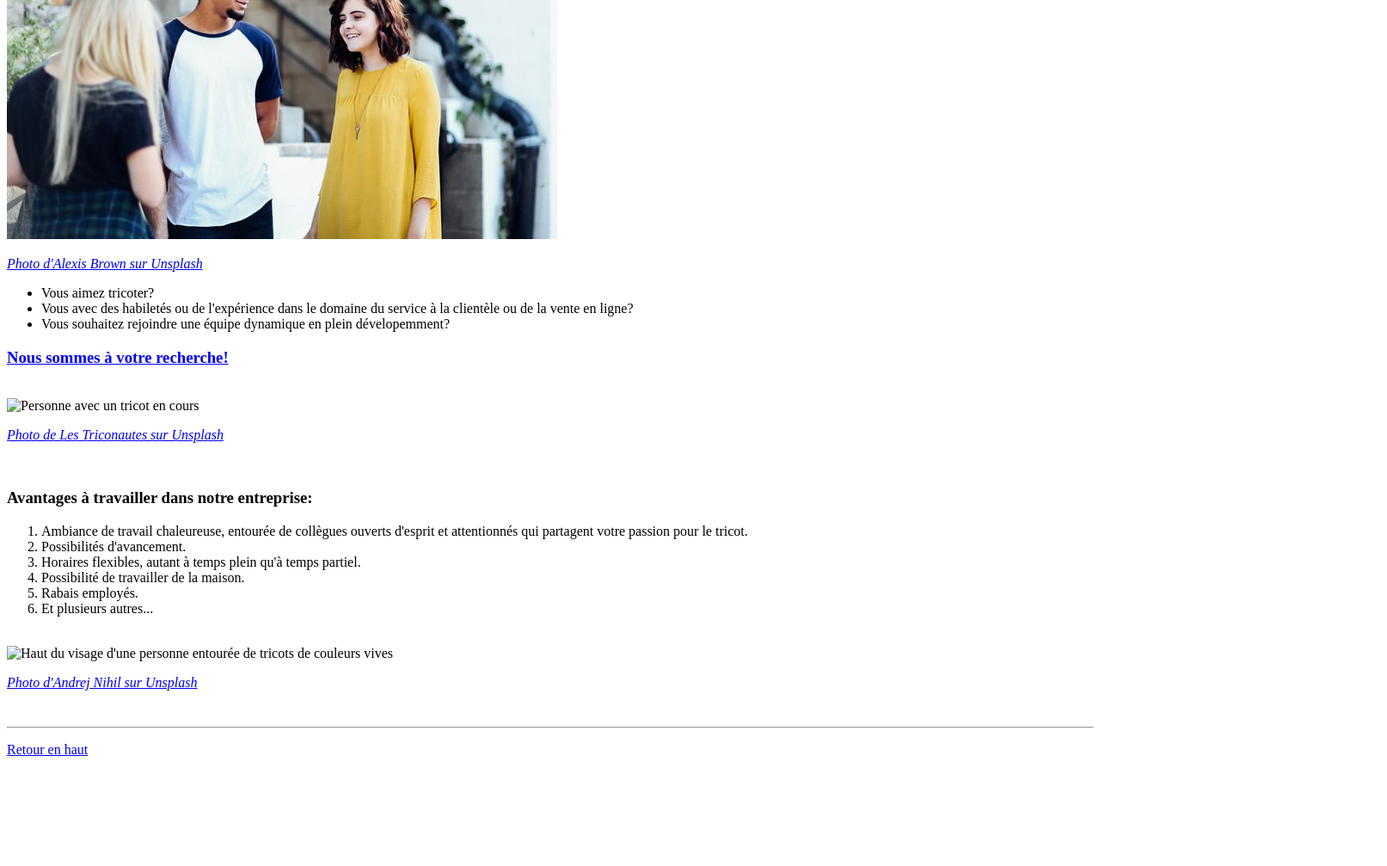
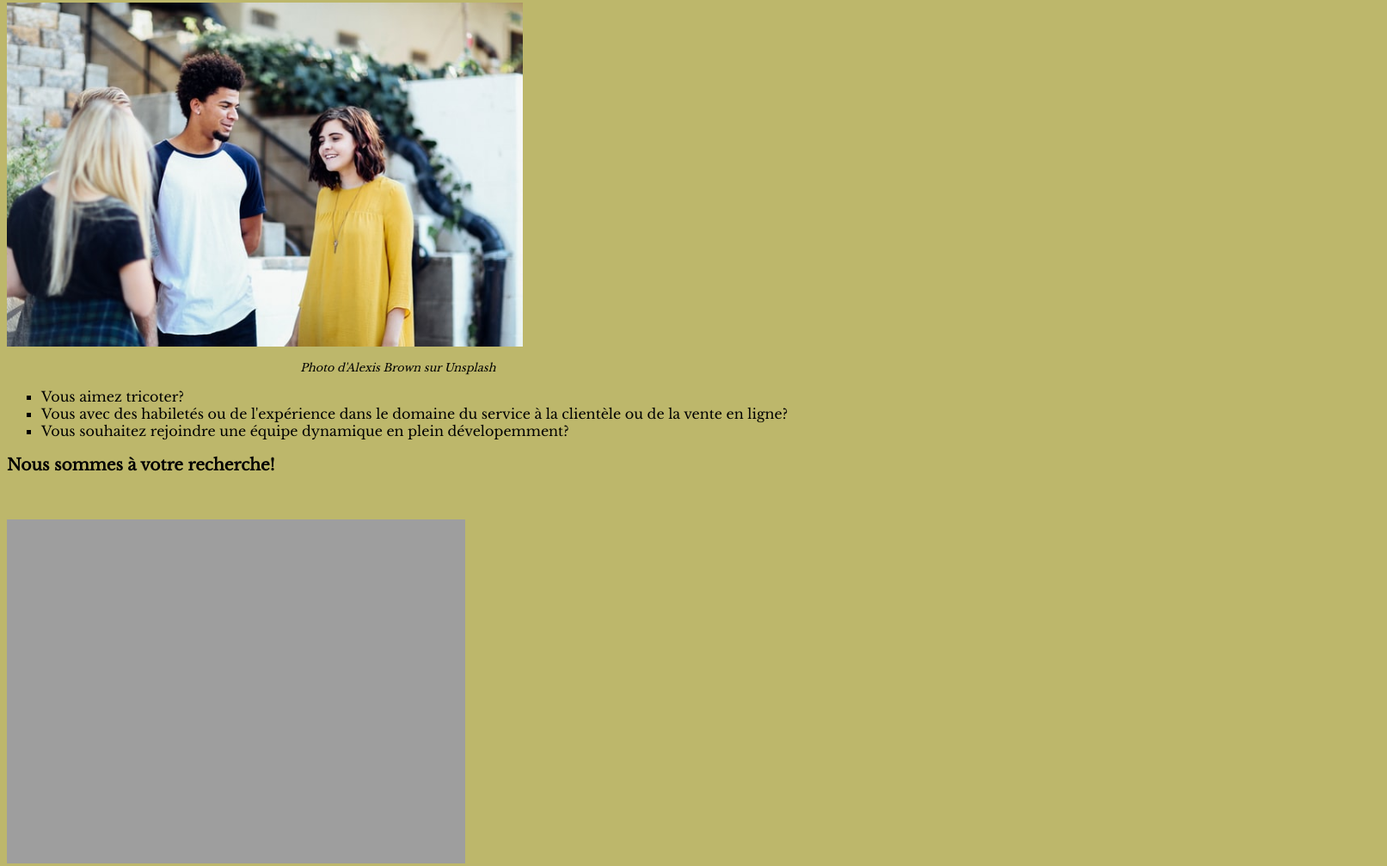
Before and after one commit to DashaTaillefer/TP2, a plain HTML site: page TP1/html/carriere.html in a window 1280 px wide. Shown: the part 744-1751 px from the top of the page at 86% size, 1613 px wide, since content can reach past the window. Before the commit the page ends 1641 px from the top, so only its background shows below. Drawn offline with nearby package versions, Linux system fonts and the light colour scheme; the site is published under a folder, as on GitHub Pages, so addresses that start at the root find nothing.

Commit message:
Modification de certains chemins en lien avec l'issue

```diff
--- a/TP1/html/carriere.html
+++ b/TP1/html/carriere.html
@@ -6,7 +6,7 @@
     <meta http-equiv="X-UA-Compatible" content="IE=edge">
     <meta name="viewport" content="width=device-width, initial-scale=1.0">
     <title>Carrière</title>
-    <link rel="stylesheet" href="/CSS/style.css">
+    <link rel="stylesheet" href="../CSS/style.css">
     <script src="https://kit.fontawesome.com/3c32caafc5.js" crossorigin="anonymous"></script>
 </head>
 
@@ -53,7 +53,7 @@
 
     <br>
 
-    <img id="image-tricoteuse" src="/images/tricoteuse.jpg" alt="Personne avec un tricot en cours">
+    <img id="image-tricoteuse" src="../images/tricoteuse.jpg" alt="Personne avec un tricot en cours">
     <a href="https://unsplash.com/photos/PojcuGCSp8U" target="_blank">
         <p id="légende-image-tricoteuse"><em>Photo de Les Triconautes sur Unsplash</em></p>
     </a>
@@ -74,7 +74,7 @@
     </div>
     <br>
 
-    <img id="image-fin" src="/images/personne-avec-tricots.jpg"
+    <img id="image-fin" src="../images/personne-avec-tricots.jpg"
         alt="Haut du visage d'une personne entourée de tricots de couleurs vives">
     <a href="https://unsplash.com/photos/LH1utLxz-Cw" target="_blank">
         <p id="légende-image-fin"><em>Photo d'Andrej Nihil sur Unsplash</em></p>
```
Also changed, not shown: TP1/html/contact.html (+1 -1 lines), TP1/index.html (+2 -2 lines).
